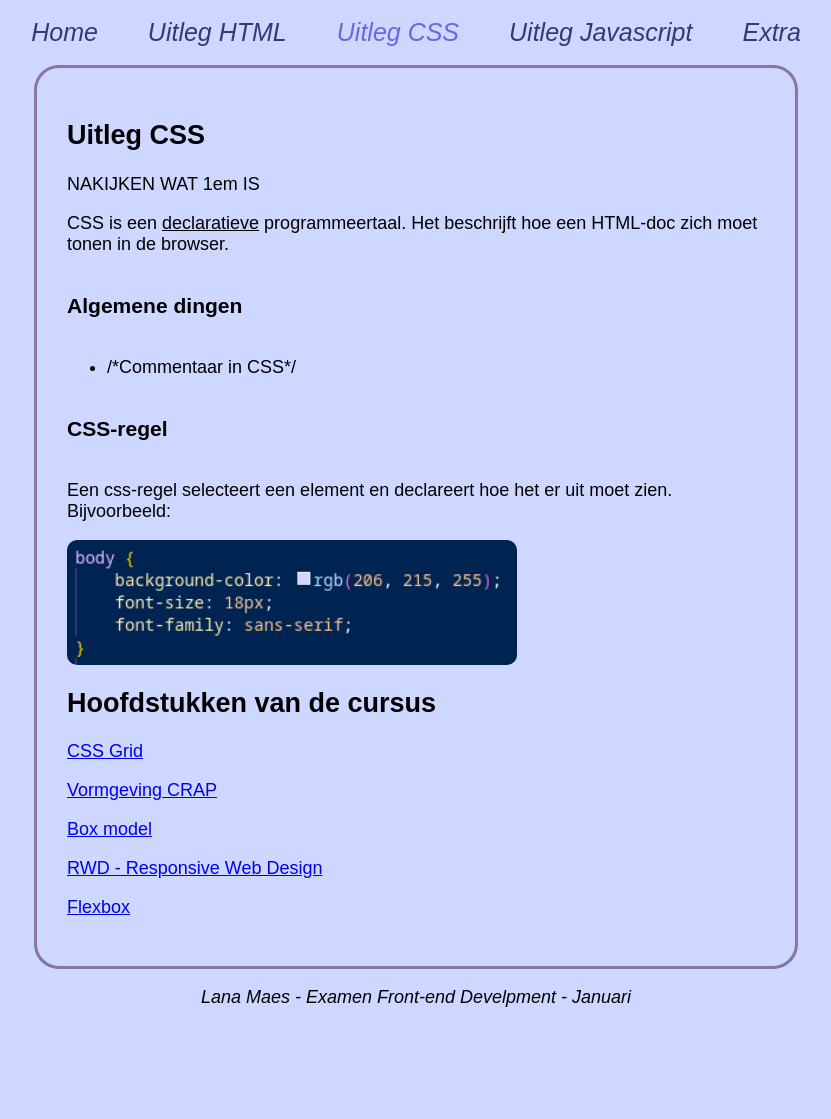
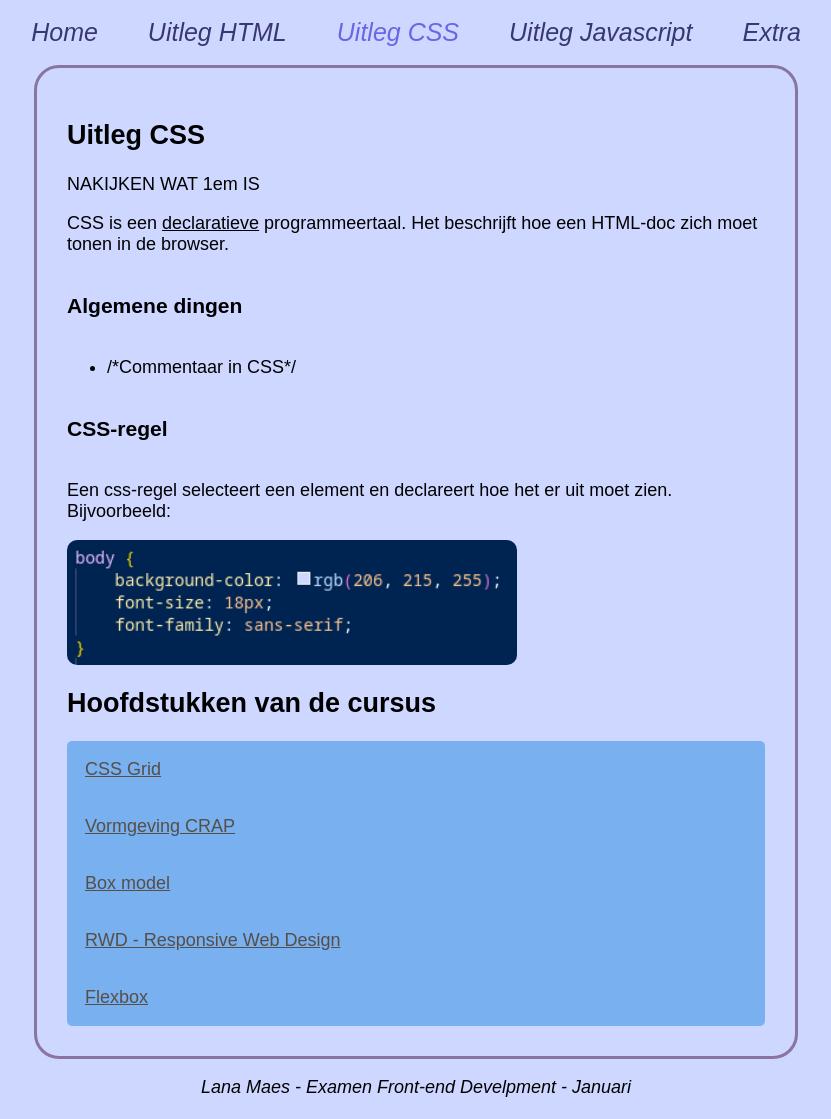
Before and after one commit to ON3LNA/examen_front-end, a plain HTML site: page css.html in a window 1280 px wide. Shown: the whole page, without its empty margins (224-1055 px from the left). Before the commit the page ends 1034 px from the top, so only its background shows below. Drawn offline with Linux system fonts and the light colour scheme.

Commit message:
css aangepast

```diff
--- a/style.css
+++ b/style.css
@@ -9,7 +9,7 @@ body /*alles hier in wordt toegepast op de volledige body*/ {
     color: black; /*Dit maakt de tekst kleur zwart. */
     text-decoration: none; /*Dit zorgt ervoor dat er geen tekst underlined is of van die dingen*/
     font-size: 18px;
-    font-family: sans-serif;
+    font-family: Arial;
 }
 
 
@@ -86,7 +86,20 @@ main {
 
 /* Content voor css.html */
 
+#pdfCSS nav {
+    background-color: rgb(121, 176, 240);
+    box-shadow: 0 0 3 0;
+    border-radius: 5px;
+    text-align: left;
+    display: flex;
+    flex-direction: column;
+    padding-left: 1em;
+}
 
+article .linkPdf {
+    color: rgb(85, 79, 72);
+
+}
 
 /* Content voor javascript.html */
 
@@ -100,6 +113,21 @@ article .codeObject {
     border-radius: 10px;
 }
 
+#pdfJS nav {
+    background-color: rgb(121, 176, 240);
+    box-shadow: 0 0 3 0;
+    border-radius: 5px;
+    text-align: left;
+    display: flex;
+    flex-direction: column;
+    padding-left: 1em;
+}
+
+article .linkPdf {
+    color: rgb(85, 79, 72);
+
+}
+
 .tekst-rechts {
     text-align: right;
 }
```
